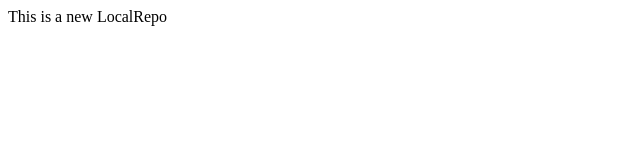
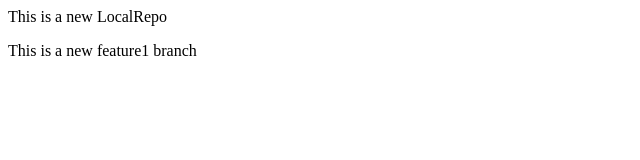
Before and after one commit to vhuria/localrepo, a plain HTML site: page index.html in a window 1280 px wide. Shown: the whole page, without its empty margins (0-640 px from the left). Drawn offline with Linux system fonts and the light colour scheme.

Commit message:
add new feature

```diff
--- a/index.html
+++ b/index.html
@@ -1 +1,2 @@
 <p>This is a new LocalRepo</p>
+<p>This is a new feature1 branch</p>
```
